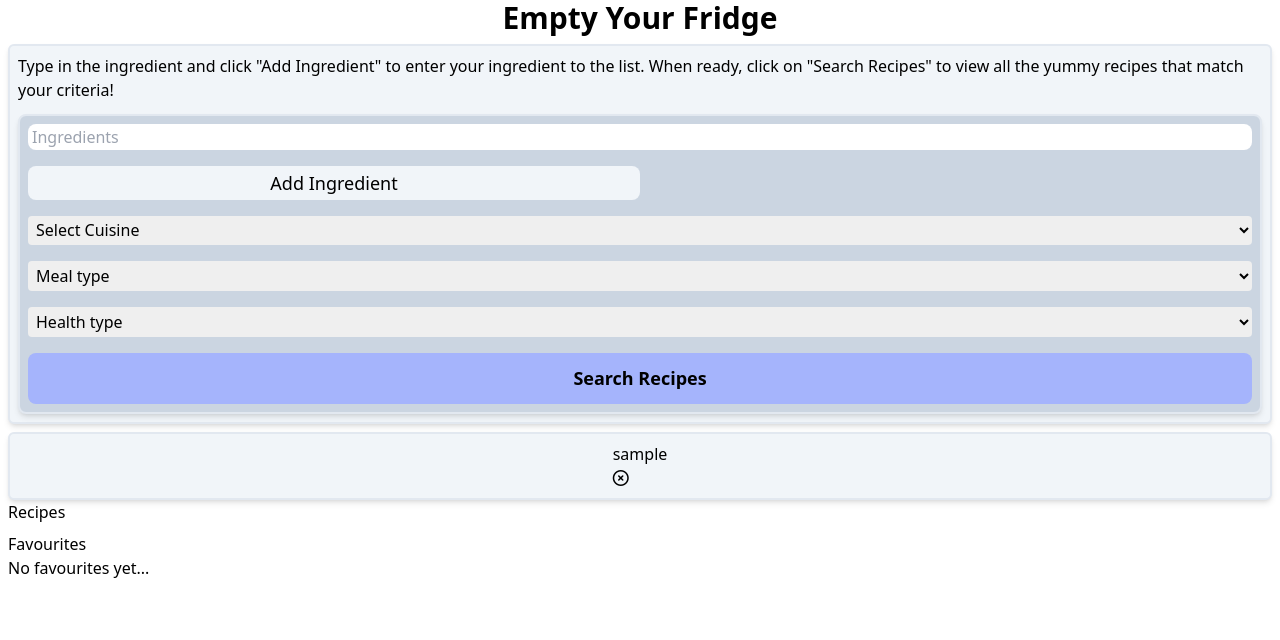
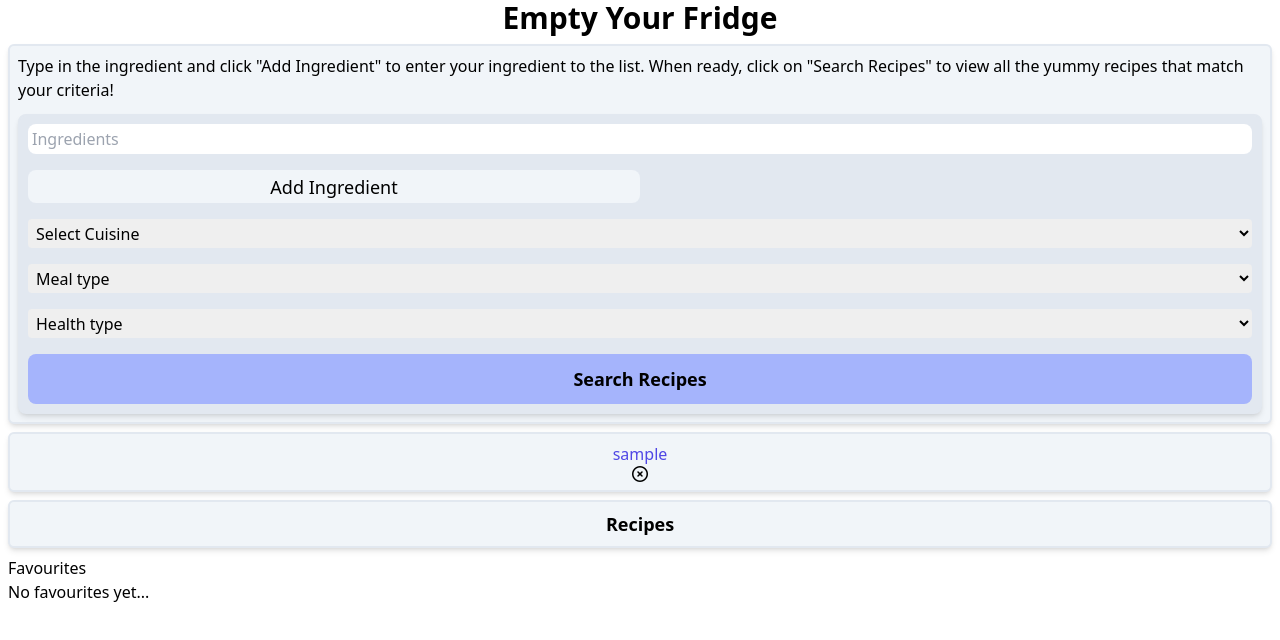
Before and after one commit to TheBigBookMan/Empty-Your-Fridge, a React (Create React App) app in the folder empty-your-fridge/: page / in a window 1280 px wide. Both pictures are taken after typing "Sample" into the empty fields and a click on the button "Add Ingredient". Shown: the top 640 px of the page. Built offline with nearby package versions, Linux system fonts and the light colour scheme.

Commit message:
changed state styling

```diff
--- a/empty-your-fridge/src/App.js
+++ b/empty-your-fridge/src/App.js
@@ -23,7 +23,7 @@ function App() {
           <RecipeProvider>
             <Ingredients />
             <FavouriteProvider>
-              <div className="">
+              <div className="flex flex-col gap-2">
                 <Bowl />
 
                 <Recipes />
--- a/empty-your-fridge/src/components/Bowl/Bowl.js
+++ b/empty-your-fridge/src/components/Bowl/Bowl.js
@@ -8,10 +8,14 @@ import { useIngredientContext } from "../../utils/IngredientsContext";
 const Bowl = () => {
   const { ingredients, removeIngredient } = useIngredientContext();
   return (
-    <ul className="flex flex-row flex-wrap w-full gap-10 border-solid border-2 border-slate-200 rounded-md bg-slate-100 shadow-md p-2 items-center justify-around">
+    <ul className="flex flex-row flex-wrap w-full gap-5 border-solid border-2 border-slate-200 rounded-md bg-slate-100 shadow-md p-2 items-center justify-around">
       {ingredients.map((ingredient) => (
-        <li key={ingredient} value={ingredient}>
-          <p>{ingredient.toLowerCase()}</p>{" "}
+        <li
+          key={ingredient}
+          value={ingredient}
+          className="flex flex-col items-center"
+        >
+          <p className="text-indigo-600">{ingredient.toLowerCase()}</p>{" "}
           <i
             className="fa-regular fa-circle-xmark cross"
             onClick={() => removeIngredient(ingredient)}
--- a/empty-your-fridge/src/components/Ingredients/Ingredients.js
+++ b/empty-your-fridge/src/components/Ingredients/Ingredients.js
@@ -64,9 +64,9 @@ const Ingredients = () => {
         ingredient to the list. When ready, click on "Search Recipes" to view
         all the yummy recipes that match your criteria!
       </h3>
-      <form className="flex flex-col gap-4 border-solid border-2 border-slate-200 rounded-lg shadow-md bg-slate-300  p-2 h-[300px]">
+      <form className="flex flex-col gap-4 border-solid border-2 border-slate-200 rounded-lg shadow-md bg-slate-200  p-2 h-[300px]">
         <input
-          className="pl-1 h-[30px] rounded-lg"
+          className="p-1 h-[30px] rounded-lg"
           type="text"
           placeholder="Ingredients"
           onChange={handleIngredientInput}
--- a/empty-your-fridge/src/components/Recipes/Recipes.js
+++ b/empty-your-fridge/src/components/Recipes/Recipes.js
@@ -38,8 +38,8 @@ const Recipes = () => {
       ));
 
   return (
-    <div>
-      <h2>Recipes</h2>
+    <div className="border-solid border-2 border-slate-200 rounded-md bg-slate-100 shadow-md p-2">
+      <h2 className="font-bold text-lg text-center">Recipes</h2>
       <ul>
         {/* NEED TO FIGURE OUT WHY MAP NOT WORKING, SOMETHING TO DO WITH UNDEFINED ON LOAD SO MAYBE CHECK OUT USEEFFET!?*/}
 
```
